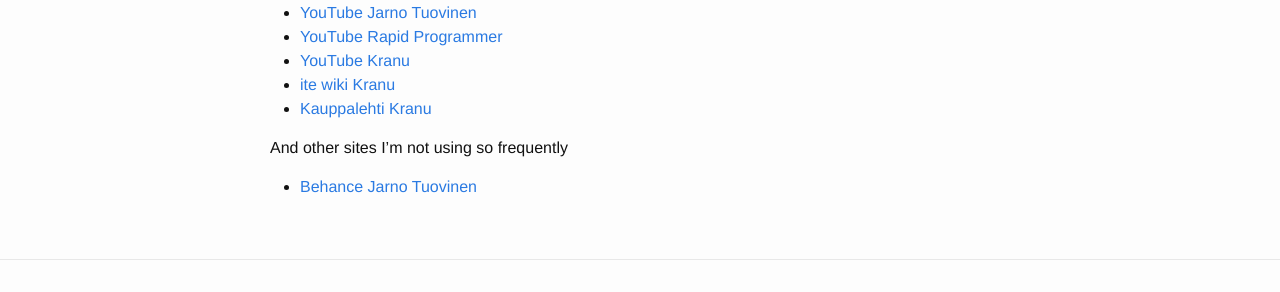
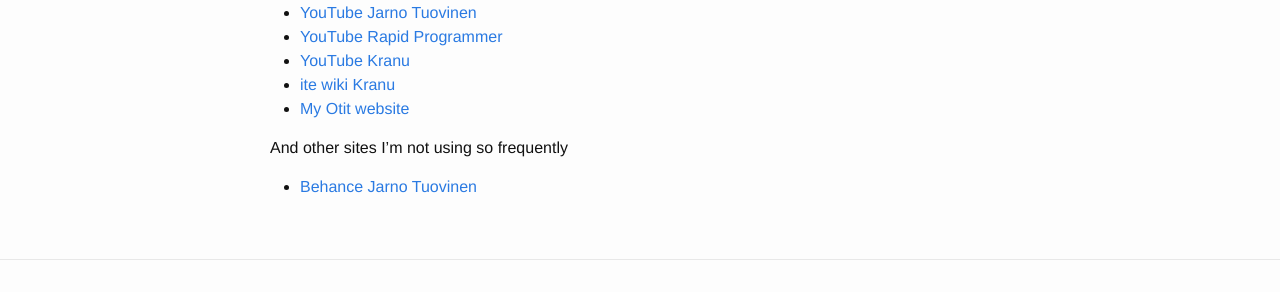
Before and after one commit to spedepekka/spedepekka.github.io, a Jekyll site: the page built from sites.md, in a window 1280 px wide. Shown: the part 562-854 px from the top of the page. Built offline with Jekyll 4.4.1, drawn with Linux system fonts in a browser that asks for light colours.

Commit message:
Update sites

```diff
--- a/sites.md
+++ b/sites.md
@@ -28,7 +28,7 @@
 * [YouTube Rapid Programmer](https://www.youtube.com/user/spedepekka)
 * [YouTube Kranu](https://www.youtube.com/channel/UCukCtPvOICLrUgzMReliTsw)
 * [ite wiki Kranu](https://www.itewiki.fi/kranu)
-* [Kauppalehti Kranu](https://www.kauppalehti.fi/5/i/yritykset/yrityshaku/osuma_tulostus.jsp?id=29340455)
+* [My Otit website](https://www.otit.fi/~ihaaaaaa/index.html)
 
 And other sites I'm not using so frequently
 
```
